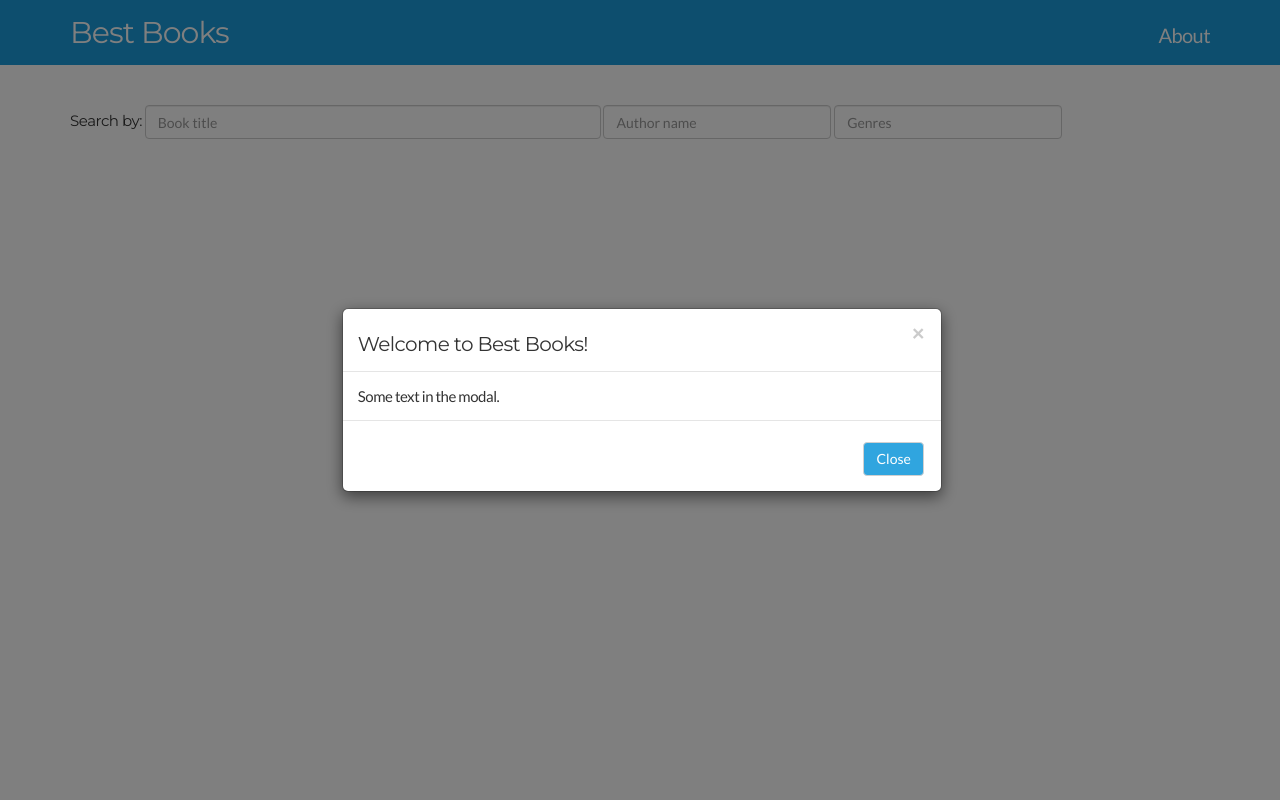
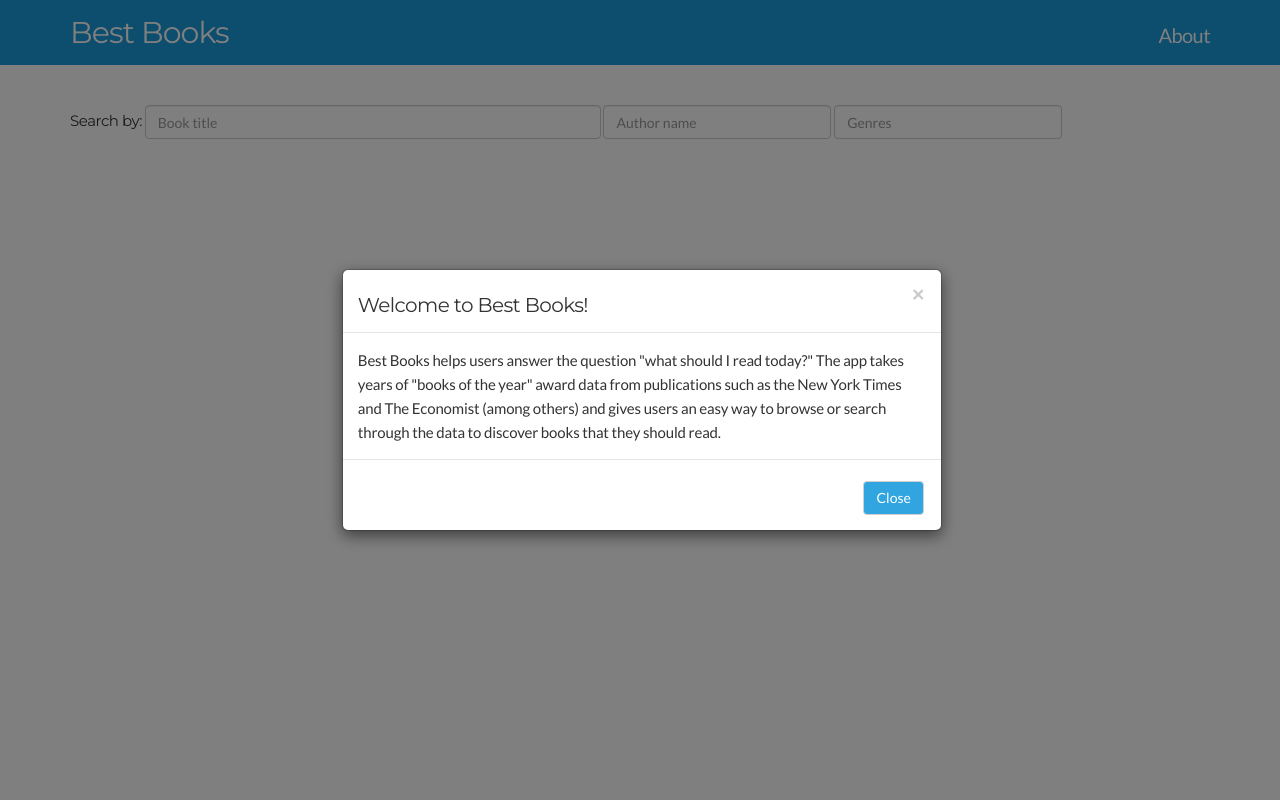
Before and after one commit to kemily/best_books, a Flask app: page / in a window 1280 px wide, after a click on "About". Run offline with Flask 2, Linux system fonts and the light colour scheme; data that the repository does not hold is empty; parts of the project's set-up code (start-up, migrations or seed data) failed here and were passed over; some libraries are stand-ins or nearby versions.

Commit message:
Added more style to the modal window

```diff
--- a/static/styles.css
+++ b/static/styles.css
@@ -106,9 +106,9 @@ a.navbar-brand {
 .modal-body p {
     font-family: 'Lato', sans-serif;
     font-size: 15px;
-    letter-spacing: -0.03em;
+    letter-spacing: -0.01em;
     font-weight: 400;
-    line-height: 1.2em;
+    line-height: 1.6em;
     margin: 0 auto;
 }
 
--- a/templates/base.html
+++ b/templates/base.html
@@ -21,7 +21,7 @@
         Put your body here
     {% endblock %}
 
-    <footer><br><br><br><br>
+    <footer><br><br><br>
     </footer>
 
 <!-- STYLES FOR Goodreads widget -->
--- a/templates/homepage.html
+++ b/templates/homepage.html
@@ -33,7 +33,7 @@
               <h4 class="modal-title">Welcome to Best Books!</h4>
             </div>
             <div class="modal-body">
-              <p>Some text in the modal.</p>
+              <p>Best Books helps users answer the question "what should I read today?" The app takes years of "books of the year" award data from publications such as the New York Times and The Economist (among others) and gives users an easy way to browse or search through the data to discover books that they should read.</p>
             </div>
             <div class="modal-footer">
               <button type="button" class="btn btn-default" data-dismiss="modal">Close</button>
```
